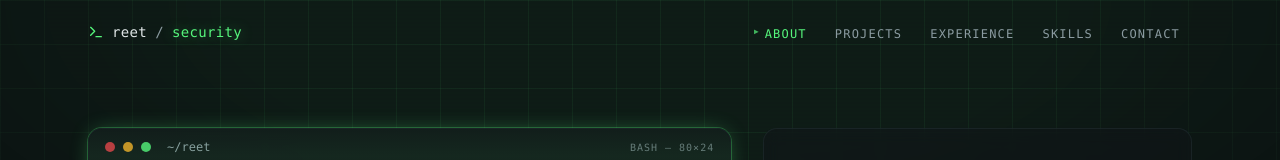
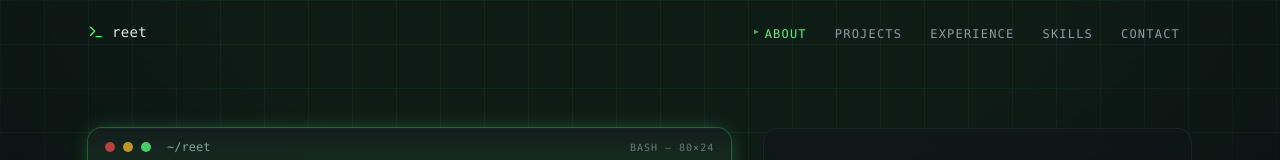
Before and after one commit to reetbhatia/reetbhatia-portfolio, a Next.js app: page / in a window 1280 px wide. Shown: the top 160 px of the page. Built offline with nearby package versions, Linux system fonts and the light colour scheme.

Commit message:
Update site-nav.tsx

```diff
--- a/components/site-nav.tsx
+++ b/components/site-nav.tsx
@@ -51,8 +51,6 @@ export function SiteNav() {
         >
           <Terminal className="size-4 text-primary" aria-hidden="true" />
           <span className="text-foreground">reet</span>
-          <span className="text-muted-foreground">/</span>
-          <span className="text-primary text-glow-neon">security</span>
         </a>
 
         {/* Desktop */}
```
